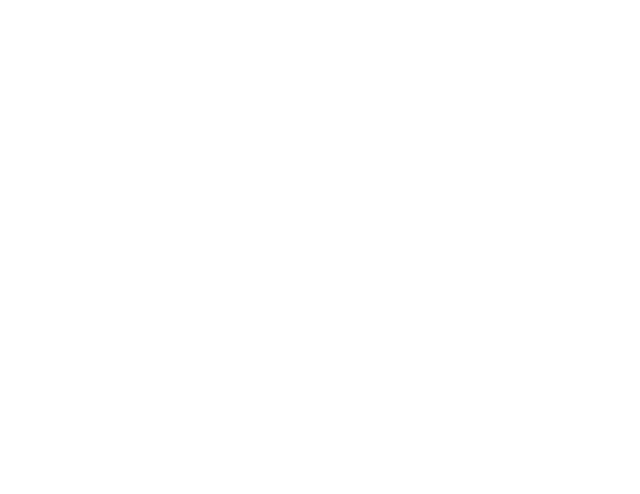
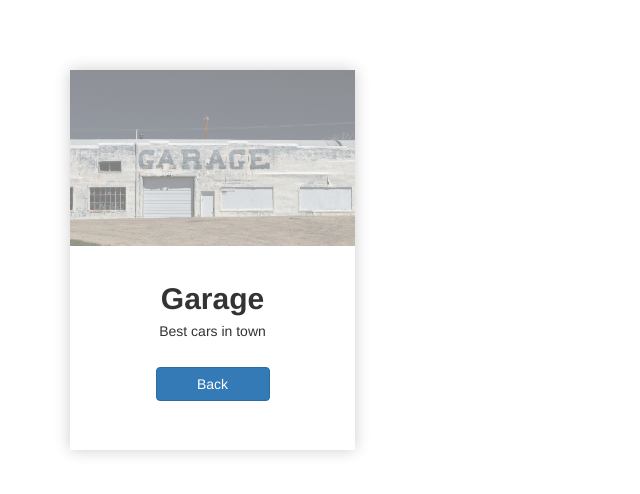
Before and after one commit to juagarca/garage-redux, a React app: page /cars/1 in a window 1280 px wide. Shown: the top 494 px of the page, without its empty margins (0-640 px from the left). Built offline with nearby package versions, Linux system fonts and the light colour scheme.

Commit message:
added sidebar component within the carShow container

```diff
--- a/src/containers/car_show.jsx
+++ b/src/containers/car_show.jsx
@@ -28,19 +28,11 @@ class CarShow extends Component {
   // }
 
   render() {
-    // return [
-    //   <Sidebar key="sidebar" name={this.props.garageName}>
-    //     <Link to="/" className="btn btn-primary">Back</Link>
-    //   </Sidebar>,
-    //   <div key="cars" className="car-list">
-    //     {
-    //       this.props.cars.map((car) => {
-    //         return this.renderCar(car);
-    //       })
-    //     }
-    //   </div>
-    // ];
-    return null;
+    return [
+      <Sidebar key="sidebar" name={this.props.garageName}>
+        <Link to="/" className="btn btn-primary">Back</Link>
+      </Sidebar>
+    ];
   }
 }
 
```
